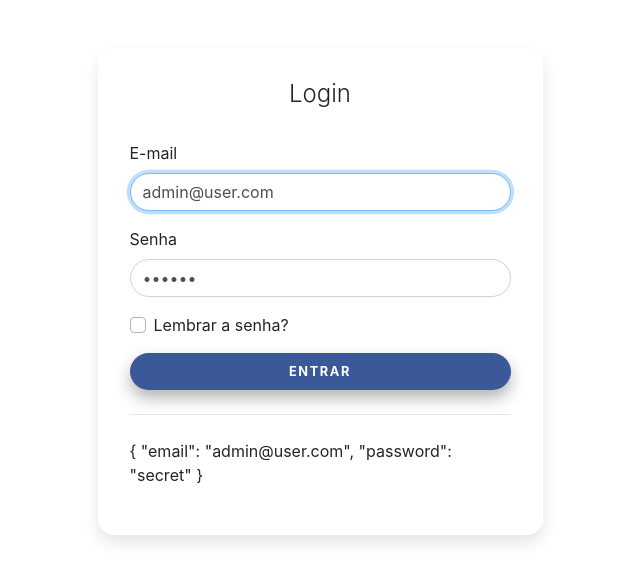
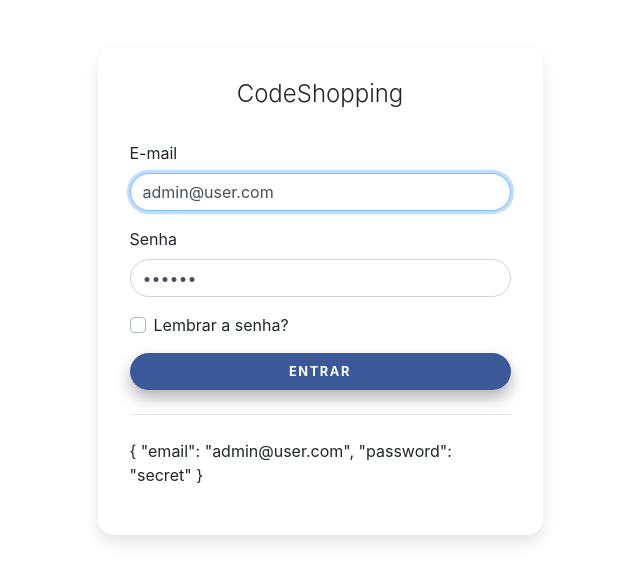
Before and after one commit to tintasetons/code_shopping, an Angular app in the folder angular-app/: page / in a window 1280 px wide. Shown: the top 582 px of the page, without its empty margins (320-960 px from the left). Built offline with nearby package versions, Linux system fonts and the light colour scheme.

Commit message:
Consumindo informações com o token

```diff
--- a/angular-app/src/app/components/pages/login/login.component.html
+++ b/angular-app/src/app/components/pages/login/login.component.html
@@ -3,7 +3,7 @@
     <div class="col-sm-9 col-md-7 col-lg-5 mx-auto">
       <div class="card card-signin my-5">
         <div class="card-body">
-          <h5 class="card-title text-center">Login</h5>
+          <h5 class="card-title text-center">CodeShopping</h5>
 
           <form class="form-signin"  (submit)="submit()" >
             <div><label for="email">E-mail</label></div>
```
